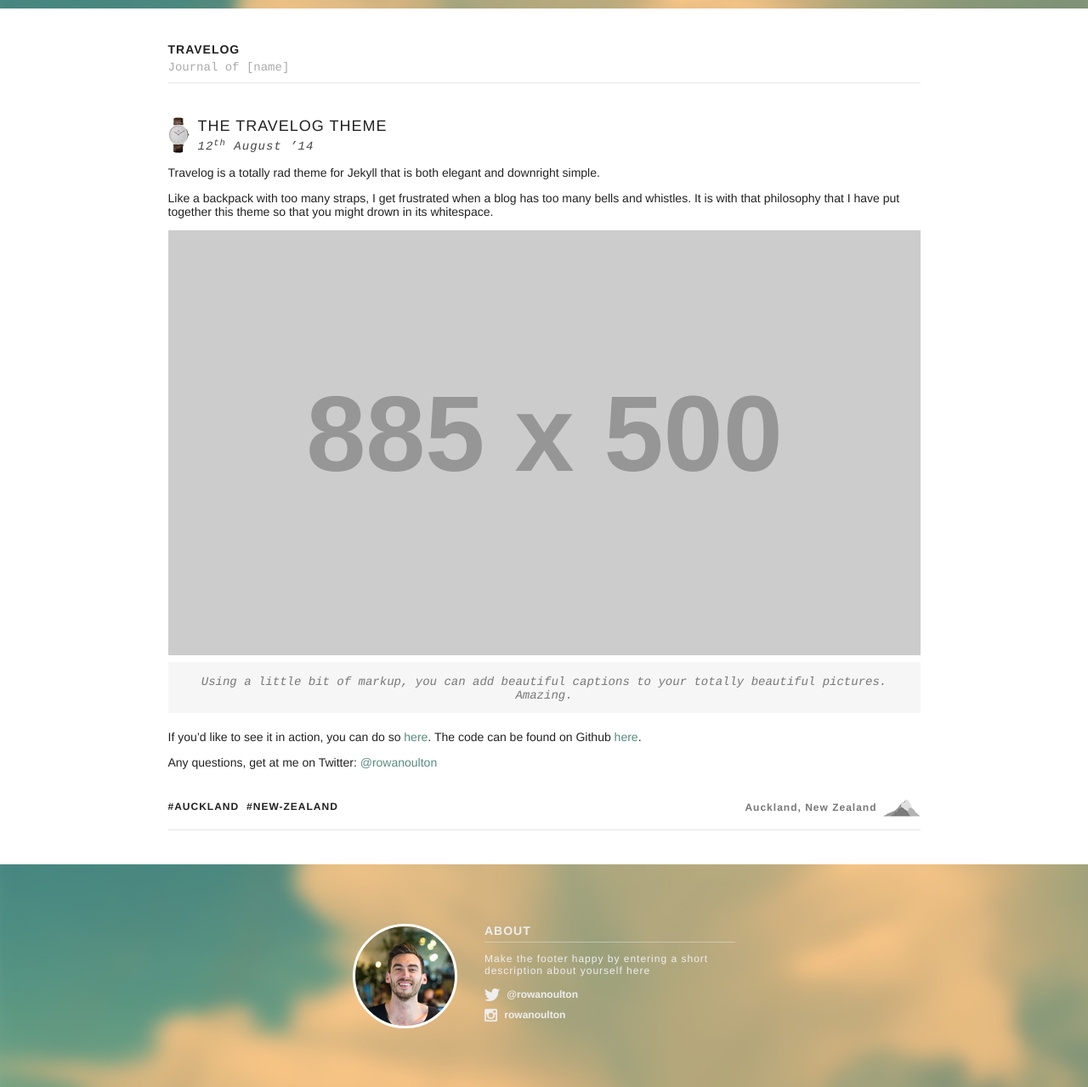
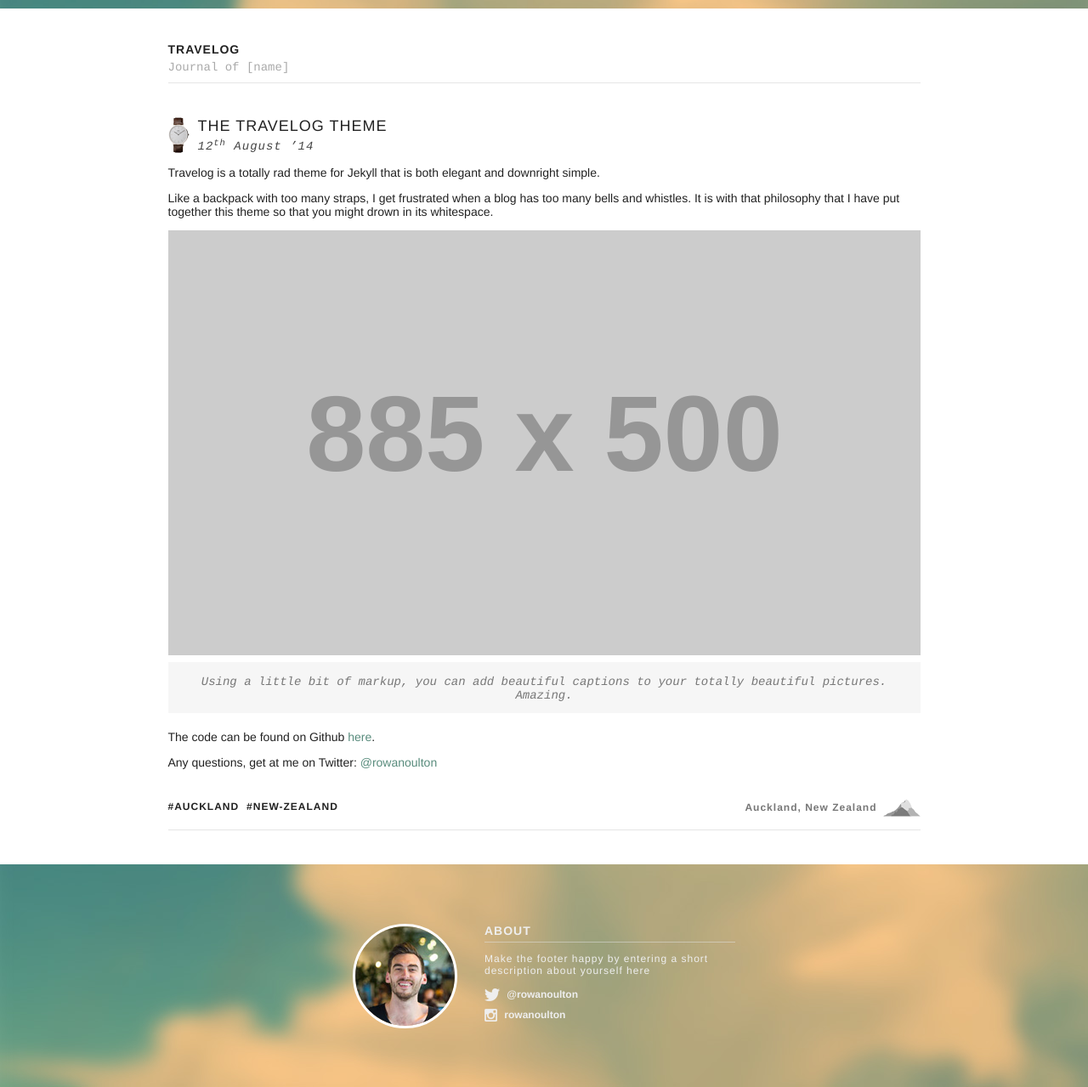
Before and after one commit to rowanoulton/travelog-theme, a Jekyll site: the page built from _posts/2014-08-12-the-travelog-theme.markdown, in a window 1280 px wide. Shown: the whole page at 85% size. Built offline with Jekyll 4.4.1, drawn with Linux system fonts in a browser that asks for light colours.

Commit message:
Having a link to the blog on the blog seems superflous

```diff
--- a/_posts/2014-08-12-the-travelog-theme.markdown
+++ b/_posts/2014-08-12-the-travelog-theme.markdown
@@ -16,6 +16,6 @@ Like a backpack with too many straps, I get frustrated when a blog has too many
     <p class="post-image-caption">Using a little bit of markup, you can add beautiful captions to your totally beautiful pictures. Amazing.</p>
 </div>
 
-If you'd like to see it in action, you can do so [here](https://travelog-theme.github.io/). The code can be found on Github [here](https://github.com/rowanoulton/travelog-theme).
+The code can be found on Github [here](https://github.com/rowanoulton/travelog-theme).
 
 Any questions, get at me on Twitter: [@rowanoulton](https://twitter.com/rowanoulton/)
```
